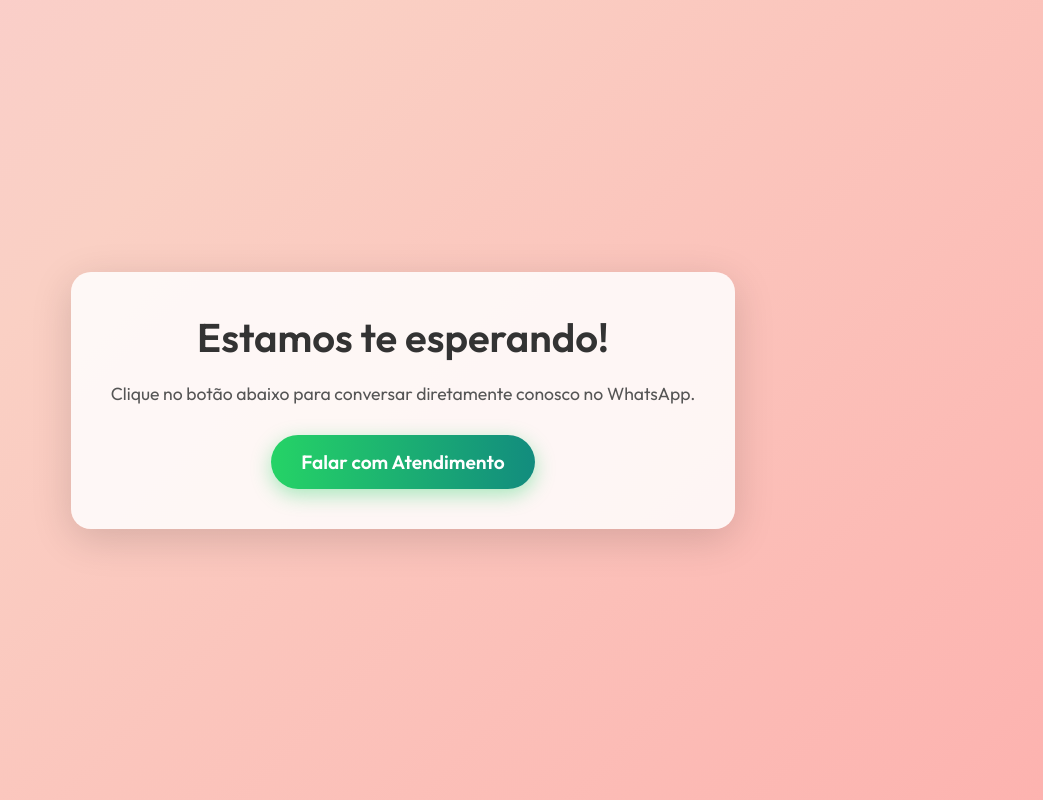
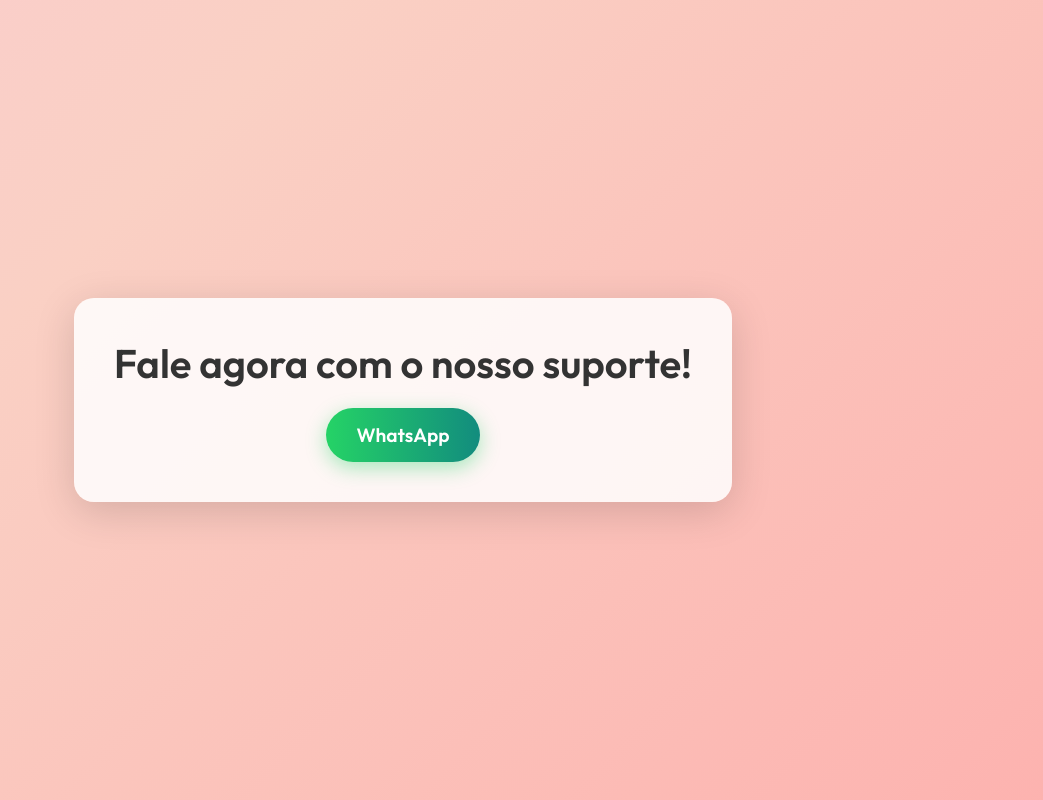
Before and after one commit to mec1735/what, a plain HTML site: page index.html in a window 1280 px wide. Shown: the whole page, without its empty margins (237-1280 px from the left). Drawn offline with Linux system fonts and the light colour scheme.

Commit message:
Update index.html

```diff
--- a/index.html
+++ b/index.html
@@ -71,10 +71,9 @@
 </head>
 <body>
   <div class="container">
-    <h1>Estamos te esperando!</h1>
-    <p>Clique no botão abaixo para conversar diretamente conosco no WhatsApp.</p>
+    <h1>Fale agora com o nosso suporte!</h1>
     <a class="whatsapp-button" href="https://wa.me/5562992053928" target="_blank">
-      Falar com Atendimento
+      WhatsApp
     </a>
   </div>
 </body>
```
